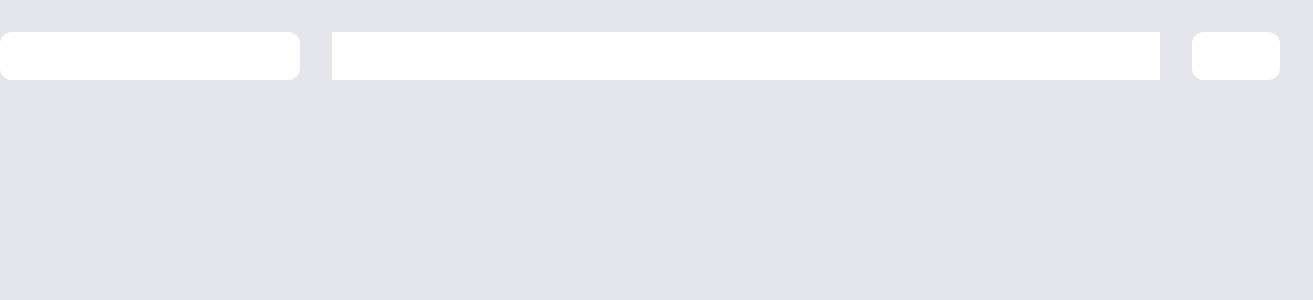
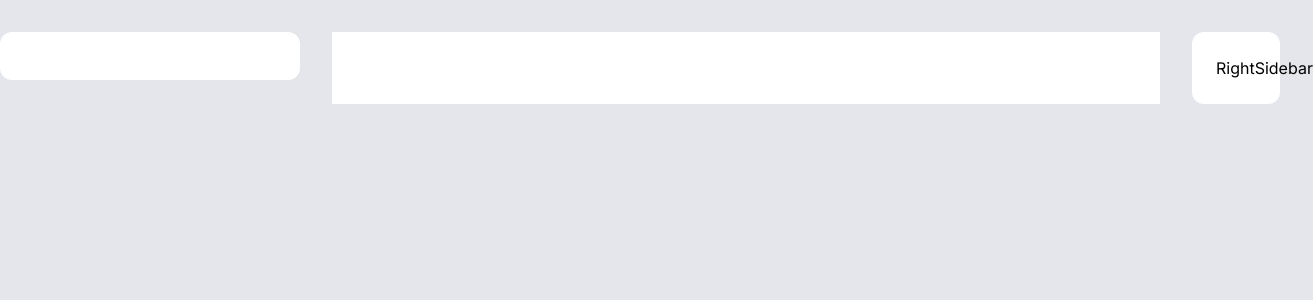
Before and after one commit to programmernizam/developer_portfolio_nextjs, a Next.js app: page / in a window 1280 px wide. Shown: the top 300 px of the page, 1313 px wide, since content can reach past the window. Built offline with nearby package versions, Linux system fonts and the light colour scheme.

Commit message:
[Created] Right sidebar component

```diff
--- a/src/app/page.js
+++ b/src/app/page.js
@@ -1,4 +1,5 @@
 import LeftSidebar from "@/components/LeftSidebar/LeftSidebar";
+import RightSidebar from "@/components/RightSidebar/RightSidebar";
 
 export default function Home() {
   return (
@@ -11,7 +12,7 @@ export default function Home() {
 
         </div>
         <div className="max-w-[88px] w-full sticky z-10 top-5">
-          <div className="rounded-xl bg-base-100 p-6"></div>
+          <RightSidebar />
         </div>
       </div>
     </section>
--- /dev/null
+++ b/src/components/RightSidebar/RightSidebar.js
@@ -0,0 +1,5 @@
+export default function RightSidebar() {
+    return (
+        <div className="rounded-xl bg-base-100 p-6">RightSidebar</div>
+    )
+}
```
